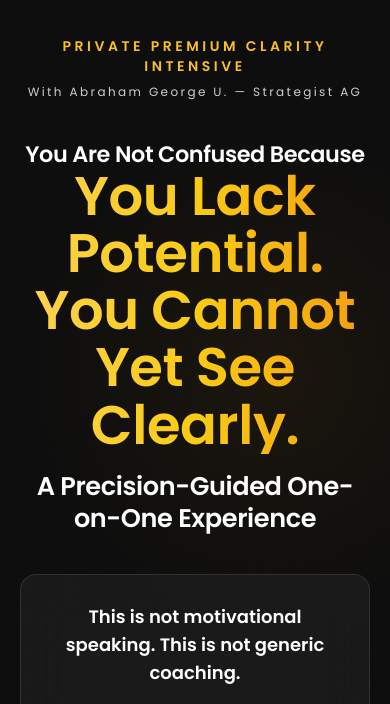
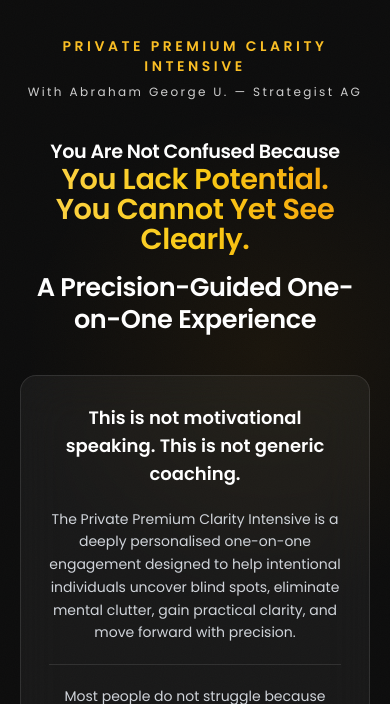
Before and after one commit to godswillokoi0001/Abraham-George-U---Private-Premium-Clarity-Intensive, a plain HTML site: page index.html in a window 390 px wide. Shown: the part 88-792 px from the top of the page. Drawn offline with nearby package versions, Linux system fonts and the light colour scheme.

Commit message:
update index.html

```diff
--- a/index.html
+++ b/index.html
@@ -545,15 +545,15 @@ h1, h2, h3, h4, h5, h6, .font-display, .font-heading {
 
           <h1 class="font-semibold leading-tight tracking-tight">
 
-            <span class="block text-white text-[clamp(1.4rem,4.2vw,3.6rem)]">
+            <span class="block text-white text-[clamp(1.2rem,4.2vw,3.6rem)]">
               You Are Not Confused Because
             </span>
 
-            <span class="block text-transparent bg-clip-text bg-gradient-to-r from-amber-300 via-yellow-400 to-amber-500 text-[clamp(3.4rem,6vw,5.4rem)] leading-[1.05]">
+            <span class="block text-transparent bg-clip-text bg-gradient-to-r from-amber-300 via-yellow-400 to-amber-500 text-[clamp(1.8rem,6vw,5.4rem)] leading-[1.05]">
               You Lack Potential.
             </span>
 
-            <span class="block text-transparent bg-clip-text bg-gradient-to-r from-amber-300 via-yellow-400 to-amber-500 text-[clamp(3.4rem,6vw,5.4rem)] leading-[1.05]">
+            <span class="block text-transparent bg-clip-text bg-gradient-to-r from-amber-300 via-yellow-400 to-amber-500 text-[clamp(1.8rem,6vw,5.4rem)] leading-[1.05]">
               You Cannot Yet See Clearly.
             </span>
 
```
